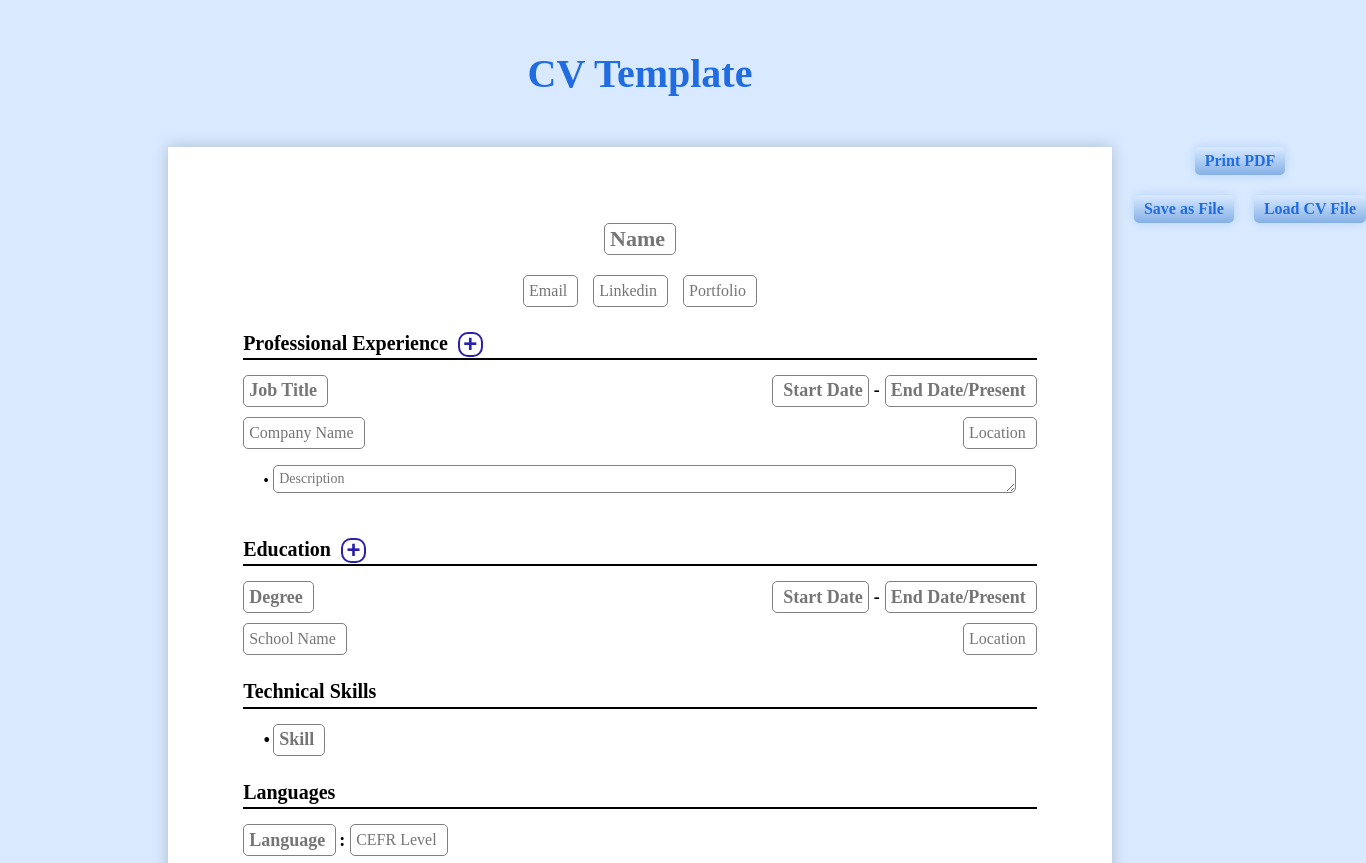
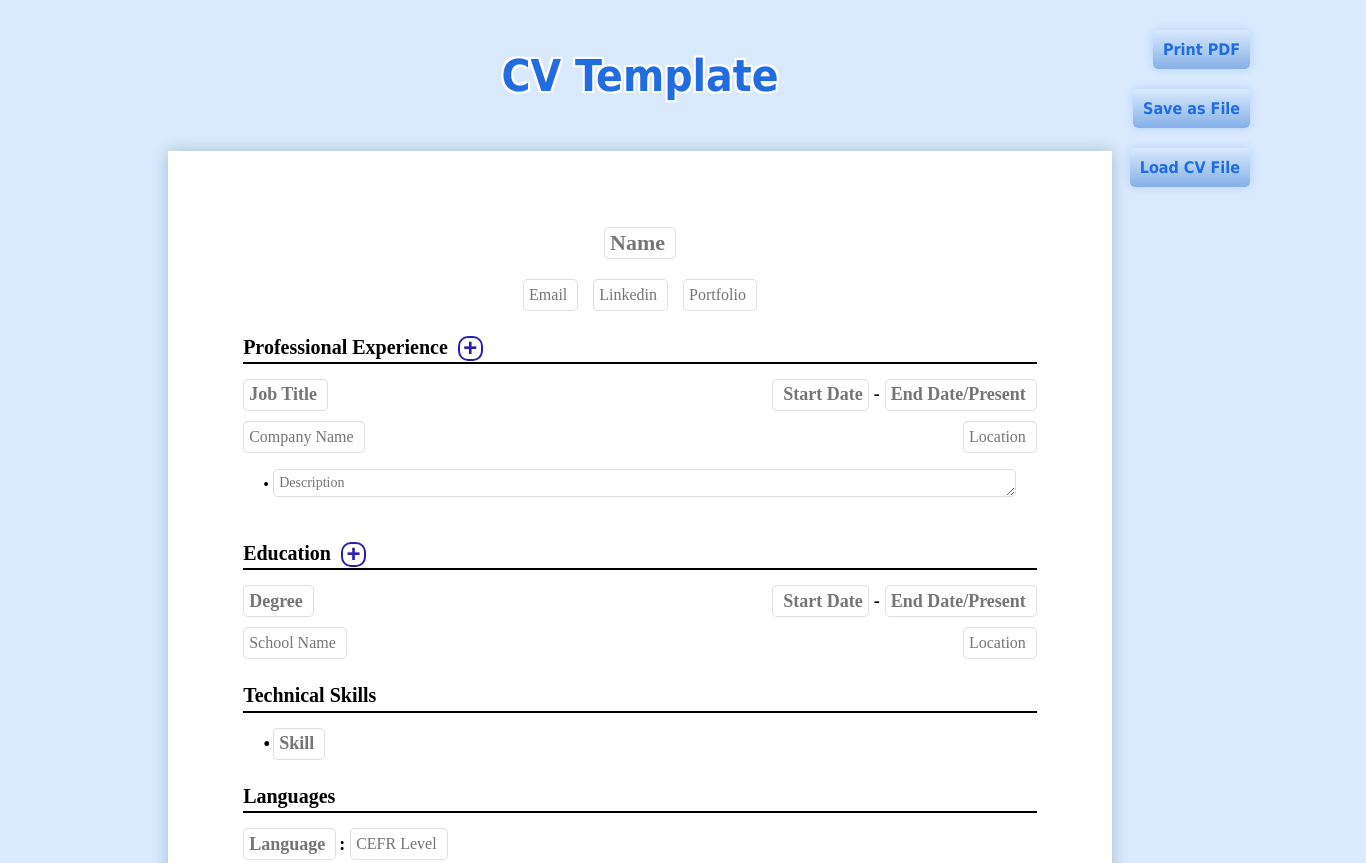
Before and after one commit to EduardaSRBastos/resume-builder, a plain HTML site: page index.html in a window 1280 px wide. Shown: the top 863 px of the page, 1366 px wide, since content can reach past the window. Drawn offline with Linux system fonts and the light colour scheme.

Commit message:
Update style

```diff
--- a/index.css
+++ b/index.css
@@ -14,9 +14,15 @@ body {
 header {
   text-align: center;
   font-weight: bold;
-  font-size: 40px;
+  font-size: 44px;
   margin-bottom: 50px;
   color: #216ce1;
+  font-family: Tahoma;
+  text-shadow:
+    -2px -2px 0px white,
+    2px -2px 0px white,
+    -2px 2px 0px white,
+    2px 2px 0px white;
 }
 
 .main-container {
@@ -41,7 +47,11 @@ input {
   height: 24px;
   padding: 3px 5px;
   border-radius: 5px;
-  border: 1px solid gray;
+  border: 1px solid #80808040;
+}
+
+input:focus {
+  outline: 2px solid #92baeb;
 }
 
 .name {
@@ -184,7 +194,11 @@ li::before {
   word-wrap: break-word;
   white-space: pre-wrap;
   border-radius: 5px;
-  border: 1px solid gray;
+  border: 1px solid #80808040;
+}
+
+.text:focus {
+  outline: 2px solid #92baeb;
 }
 
 .skill-list::before {
@@ -205,13 +219,15 @@ li::before {
   display: flex;
   flex-direction: column;
   gap: 20px;
-  position: relative;
-  left: 600px;
-  align-items: center;
+  position: fixed;
+  top: 30px;
+  right: 30px;
+  align-items: end;
+  z-index: 1000;
 }
 
 .buttons-container button {
-  font-family: var(--font);
+  font-family: Tahoma;
   height: fit-content;
   width: fit-content;
   position: relative;
@@ -221,7 +237,7 @@ li::before {
   font-weight: bold;
   border: none;
   border-radius: 5px;
-  padding: 5px 10px;
+  padding: 10px;
   cursor: pointer;
   box-shadow: 0 0 10px rgba(33, 108, 225, 0.2);
 }
@@ -229,15 +245,6 @@ li::before {
 .buttons-container button:hover {
   zoom: 1.1;
   background: linear-gradient(0deg, #d9eaff, #85b0e6);
-}
-
-.file-buttons-container {
-  display: flex;
-}
-
-.load-file {
-  left: 20px;
-  position: relative;
 }
 
 /* Print */
--- a/index.html
+++ b/index.html
@@ -141,13 +141,17 @@
           <h1>Certifications, Licences & Publications</h1>
           <hr />
 
-          <input type="text" id="certification-input" class="second-title" placeholder="Title" />
+          <input
+            type="text"
+            id="certification-input"
+            class="second-title"
+            placeholder="Title"
+          />
         </div>
       </div>
 
       <div class="buttons-container">
         <button onclick="window.print()">Print PDF</button>
-        <div class="file-buttons-container">
         <button onclick="saveToFile()">Save as File</button>
         <button
           class="load-file"
@@ -164,6 +168,5 @@
         />
       </div>
     </div>
-    </div>
   </body>
 </html>
```
Lines whose indentation alone changed are shown as unchanged.
